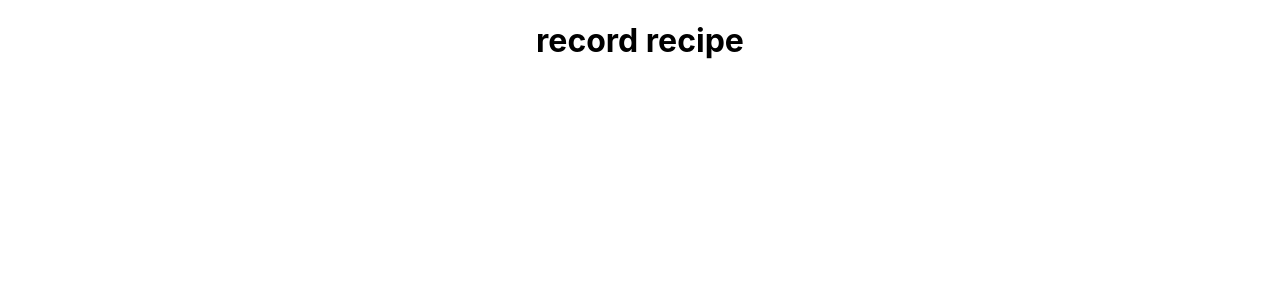
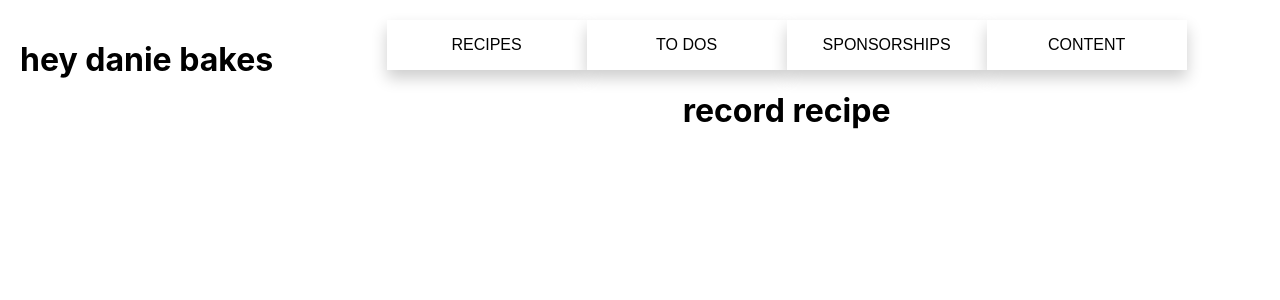
Before and after one commit to nicoleremy95/heydaniebakes, a React (Create React App) app: page /recordrecipies in a window 1280 px wide. Shown: the top 300 px of the page. Built offline with nearby package versions, Linux system fonts and the light colour scheme.

Commit message:
added navbar to recipies page

```diff
--- a/src/pages/record/Record.js
+++ b/src/pages/record/Record.js
@@ -1,8 +1,10 @@
 import React from 'react'
+import Navbar from '../../components/navbar/Navbar'
 
 export default function Record() {
     return (
         <div>
+            <Navbar/>
             <h1>record recipe</h1>
         </div>
     )
--- a/src/pages/sponsorships/Sponsorships.js
+++ b/src/pages/sponsorships/Sponsorships.js
@@ -3,7 +3,7 @@ import React from 'react'
 export default function Sponsorships() {
     return (
         <div>
-
+            <h1>Sponsorships</h1>
         </div>
     )
 }
--- a/src/pages/to_do/ToDo.js
+++ b/src/pages/to_do/ToDo.js
@@ -1,9 +1,11 @@
 import React from 'react'
+import Navbar from '../../components/navbar/Navbar'
 
 export default function ToDo() {
     return (
         <div>
-
+            <Navbar/>
+            <h1>To Do</h1>
         </div>
     )
 }
```
